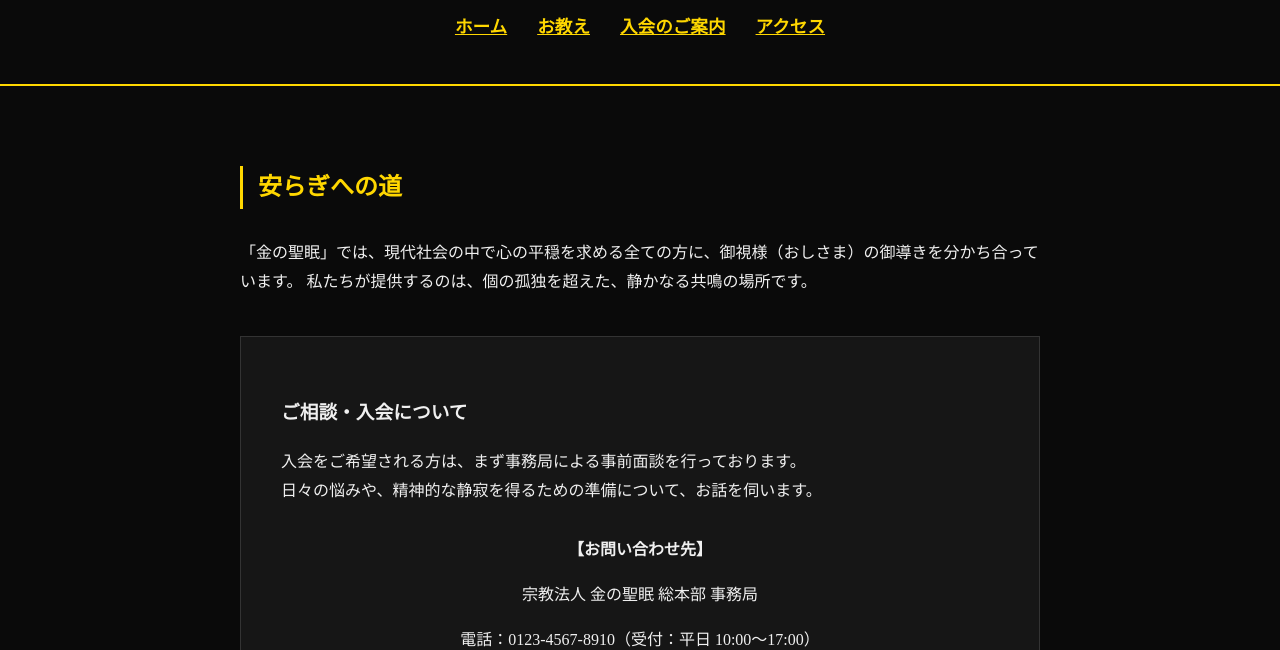
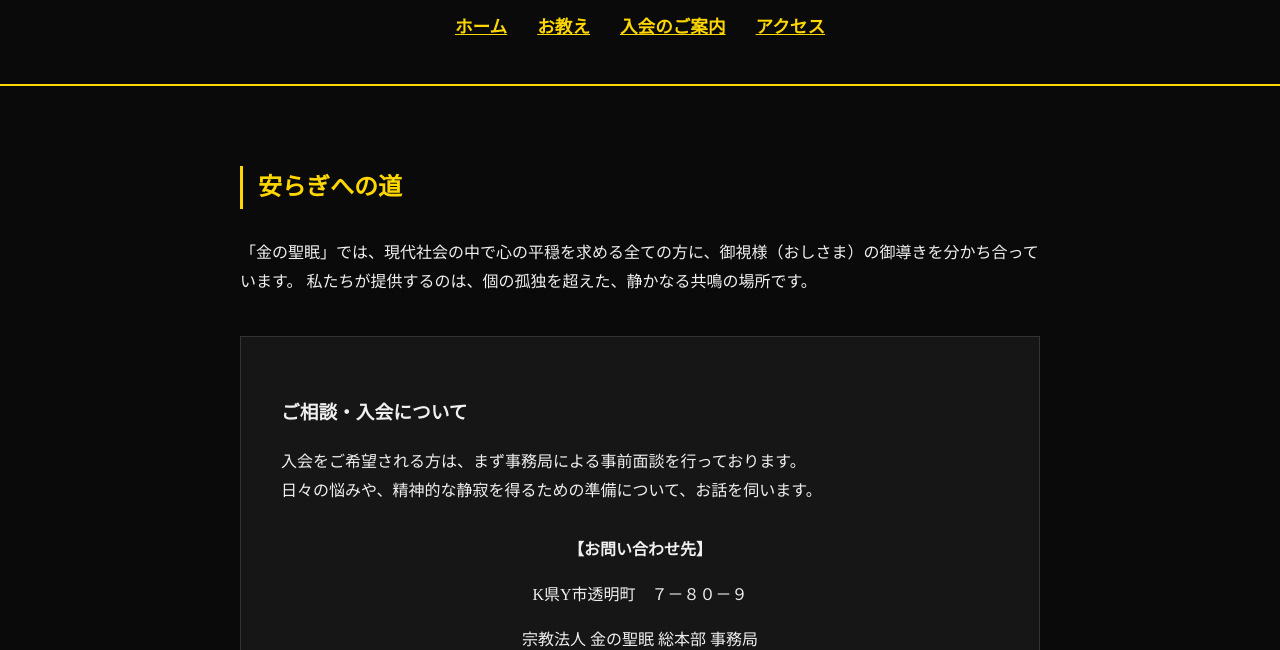
Before and after one commit to NATTO-FIVE/arg_test, a plain HTML site: page Seimin/contact.html in a window 1280 px wide. Shown: the part 150-800 px from the top of the page. Drawn offline with Linux system fonts and the light colour scheme.

Commit message:
Update contact.html

```diff
--- a/Seimin/contact.html
+++ b/Seimin/contact.html
@@ -66,6 +66,7 @@
 
       <div class="contact-info">
         <p><strong>【お問い合わせ先】</strong></p>
+        <p>K県Y市透明町　７－８０－９</p>
         <p>宗教法人 金の聖眠 総本部 事務局</p>
         <p>電話：0123-4567-8910（受付：平日 10:00～17:00）</p>
       </div>
```
